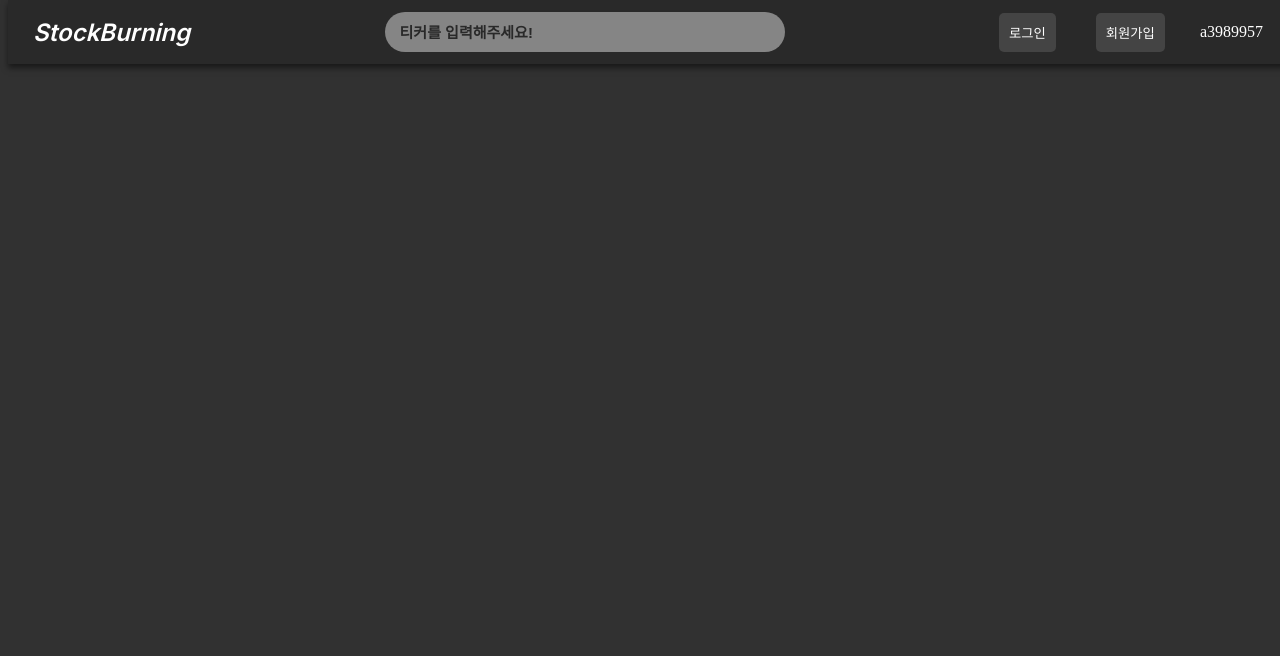
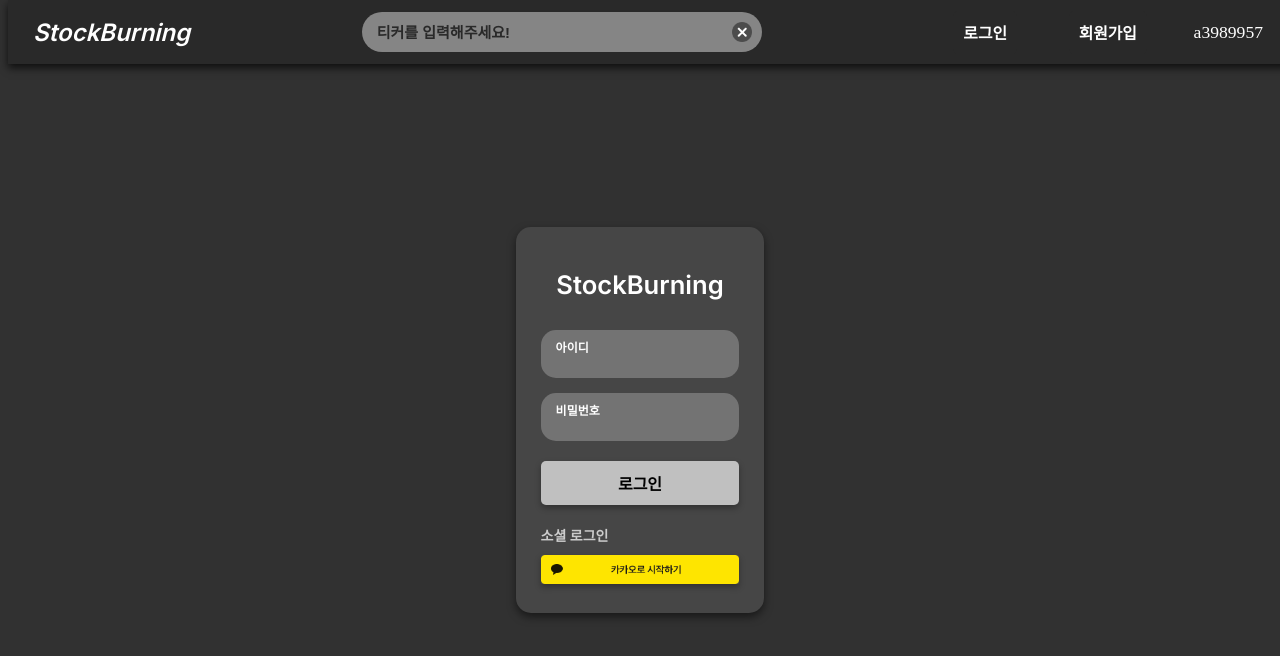
Before and after one commit to DongHun3946/stockBurning_frontend, a Vue app: page /login in a window 1280 px wide. Shown: the top 656 px of the page. Built offline with nearby package versions, Linux system fonts and the light colour scheme.

Commit message:
ADD : LoginForm.vue 로그인폼 생성

```diff
--- a/src/components/HotSearch.vue
+++ b/src/components/HotSearch.vue
@@ -3,12 +3,40 @@
     <div class="header">
       <h2>검색량 급상승한 티커</h2>
     </div>
+    <div class="content">
+      <ul>
+        <li v-for="(count, ticker) in mostSearchedTickers" :key="ticker">
+          {{ ticker }}: {{ count }}회
+        </li>
+      </ul>
+    </div>
   </div>
 </template>
 
 <script>
+import axios from 'axios';
+
 export default {
-  name: 'HotSearch'
+  name: 'HotSearch',
+  data() {
+    return {
+      mostSearchedTickers: [],
+    };
+  },
+  mounted() {
+    this.fetchMostSearchedTickers();
+  },
+  methods: {
+    fetchMostSearchedTickers() {
+      axios.get(`http://localhost:8081/api/most-searched-tickers`)
+        .then(response => {
+          this.mostSearchedTickers = response.data;
+        })
+        .catch(error => {
+          console.error("가장 많이 검색된 티커를 가져오던 중 에러 발생 : ", error);
+        })
+    }
+  },
 };
 </script>
 
--- a/src/components/TopNav.vue
+++ b/src/components/TopNav.vue
@@ -1,31 +1,32 @@
 <template>
-  <link
-    href="https://fonts.googleapis.com/css2?family=Inter:wght@400;600&display=swap"
-    rel="stylesheet"
-  />
+  <link href="https://fonts.googleapis.com/css2?family=Inter:wght@400;600&display=swap" rel="stylesheet" />
   <div class="navbar">
+
     <div class="navbar-left">
       <button class="home-button" @click="goToHome">StockBurning</button>
     </div>
+
     <div class="navbar-center">
-      <input
-        type="text"
-        placeholder="티커를 입력해주세요!"
-        class="search-input"
-        v-model="ticker"
-        @input="handleTickerInput"
-        @keyup.enter="fetchStockInfo"
-      />
+      <div class="search-container">
+        <input type="text"
+          placeholder="티커를 입력해주세요!"
+          class="search-input"
+          v-model="ticker"
+          @input="handleTickerInput"
+          @keyup.enter="fetchStockInfo" />
+        <img src="/imgs/delete.png"
+          alt="Clear"
+          class="clear-icon"
+          @click="clearTicker" />
+      </div>
       <ul v-if="suggestions.length > 0" class="suggestions-list">
-        <li
-          v-for="suggestion in suggestions"
-          :key="suggestion.id"
-          @click="selectSuggestion(suggestion)"
-        >
+        <li v-for="suggestion in suggestions" :key="suggestion.id" @click="selectSuggestion(suggestion)">
           {{ suggestion.stockSymbol }}
         </li>
       </ul>
     </div>
+
+
     <div class="navbar-right">
       <button class="nav-button" @click="goToLogin">로그인</button>
       <button class="nav-button" @click="goToSignup">회원가입</button>
@@ -33,6 +34,7 @@
         <span>a3989957</span>
       </div>
     </div>
+
   </div>
 </template>
 
@@ -72,12 +74,22 @@
       const input = event.target.value.toUpperCase().replace(/[^A-Z]/g, "");
       this.ticker = input;
       this.fetchStockSuggestions();
+
     },
     fetchStockInfo() {
       this.$store.dispatch("fetchStockInfo", this.ticker); // Vuex 액션 호출
     },
-    goToHome() {   // 홈 페이지로 이동
-      this.$router.push("/");
+    clearTicker() {
+      this.ticker = ""; // x 아이콘 클릭 시 ticker 값을 초기화
+    },
+    goToHome() {
+      if(this.$route.path !== "/"){
+        this.$router.push("/").catch(error =>{
+          console.error(error);
+        })
+      }
+      else
+        window.location.reload(); //새로고침
     },
     goToLogin() {
       this.$router.push("/login");
@@ -92,6 +104,112 @@
 <style scoped>
 * {
   box-sizing: border-box;
+}
+
+.navbar {
+  display: flex;
+  justify-content: space-between;
+  align-items: center;
+  padding: 5px 25px;
+  /*위 아래 5px 여백, 왼쪽 오른쪽 25px 여백*/
+  top: 0;
+  background-color: #292929;
+  color: white;
+  box-shadow: 0 4px 8px rgba(0, 0, 0, 0.7);
+  position: fixed;
+  width: 100%;
+  height: 8vh;
+  z-index: 1000;
+}
+
+.home-button {
+  font-size: 24px;
+  color: white;
+  background-color: transparent;
+  border: none;
+  cursor: pointer;
+  text-align: left;
+  padding: 0;
+  font-family: 'Inter', sans-serif;
+  font-weight: 600;
+  font-style: italic;
+}
+
+.navbar-center {
+  flex-grow: 1;
+  display: flex;
+  justify-content: center;
+  position: relative;
+}
+
+.navbar-right {
+  display: flex;
+  align-items: center;
+  font-size: 1.1em;
+}
+
+.nav-button {
+  background-color: #292929;
+  border: none;
+  color: white;
+  padding: 10px;
+  font-size: 0.9em;
+  font-weight: bold;
+  margin-left: 20px;
+  margin-right: 2em;
+  cursor: pointer;
+  border-radius: 5px;
+}
+
+.nav-button:hover {
+  background-color: #555;
+}
+
+.user-id {
+  margin-left: 15px;
+}
+
+.clear-icon {
+  position: absolute;
+  top: 50%;  /* 검색창 중앙 정렬 */
+  right: 10px; /* 오른쪽 끝에서 약간 여백 */
+  transform: translateY(-50%);
+  width: 20px;
+  height: 20px;
+  cursor: pointer;
+}
+
+.search-container {
+  position: relative;
+  width: 400px; /* 검색창과 동일한 너비 */
+}
+.search-input {
+  width: 100%; /* 부모 요소인 search-container 너비에 맞춤 */
+  height: 40px;
+  padding: 15px;
+  padding-right: 45px; /* Clear 아이콘이 겹치지 않도록 여백 추가 */
+  background-color: #858585;
+  border-radius: 25px;
+  border: none;
+  font-family: 'Inter', sans-serif;
+  font-size: 15px;
+  font-weight: bold;
+  caret-color: #292929;
+  transition: all 0.3s ease;
+}
+
+.search-input::placeholder {
+  font-family: 'MyFont', sans-serif;
+  font-weight: 600;
+  font-size: 15px;
+  color: #292929;
+}
+
+.search-input:focus {
+  outline: none;
+  width: 410px;
+  height: 45px;
+  background-color: #818181;
 }
 
 .suggestions-list {
@@ -140,87 +258,4 @@
     background: #5a5a5a;
   }
 }
-
-.navbar {
-  display: flex;
-  justify-content: space-between;
-  align-items: center;
-  padding: 5px 25px;
-  top: 0;
-  background-color: #292929;
-  color: white;
-  box-shadow: 0 4px 6px rgba(0, 0, 0, 0.5);
-  position: fixed;
-  width: 100%;
-  height: 8%;
-  z-index: 1000;
-}
-
-.home-button {
-  font-size: 24px;
-  color: white;
-  background-color: transparent;
-  border: none;
-  cursor: pointer;
-  text-align: left;
-  padding: 0;
-  font-family: 'Inter', sans-serif;
-  font-weight: 600;
-  font-style: italic;
-}
-
-.navbar-center {
-  flex-grow: 1;
-  display: flex;
-  justify-content: center;
-  position: relative;
-}
-
-.search-input {
-  width: 400px;
-  height: 40px;
-  padding: 15px;
-  background-color: #858585;
-  border-radius: 25px;
-  border: none;
-  font-family: 'Inter', sans-serif;
-  font-size: 15px;
-  font-weight: bold;
-  caret-color: #292929;
-}
-
-.search-input::placeholder {
-  font-family: 'MyFont', sans-serif;
-  font-weight: 600;
-  font-size: 15px;
-  color: #292929;
-}
-
-.search-input:focus {
-  outline: none;
-}
-
-.navbar-right {
-  display: flex;
-  align-items: center;
-}
-
-.nav-button {
-  background-color: #444;
-  border: none;
-  color: white;
-  padding: 10px;
-  margin-left: 20px;
-  margin-right: 20px;
-  cursor: pointer;
-  border-radius: 5px;
-}
-
-.nav-button:hover {
-  background-color: #555;
-}
-
-.user-id {
-  margin-left: 15px;
-}
 </style>
--- /dev/null
+++ b/src/components/forms/LoginForm.vue
@@ -0,0 +1,129 @@
+<template>
+    <div class="login-container">
+      <div class="login-form">
+        <h1 class="form-title">StockBurning</h1>
+        <input type="text"
+            placeholder="아이디"
+            class="form-input"
+            v-model="username" />
+        <input type="password"
+            placeholder="비밀번호"
+            class="form-input"
+            v-model="password" />
+        <button class="login-button" @click="login">로그인</button>
+        <p class="social-login-text">소셜 로그인</p>
+        <img src="/imgs/kakao_login_medium_wide.png"
+            alt="Kakao Img"
+            class="kakao-button" />
+      </div>
+    </div>
+  </template>
+
+  <script>
+  export default {
+    name: "LoginForm",
+    data() {
+      return {
+        username: "",
+        password: "",
+      };
+    },
+    methods: {
+      login() {
+        // 로그인 로직 처리
+        console.log("아이디:", this.username, "비밀번호:", this.password);
+      },
+      kakaoLogin() {
+        // 카카오 로그인 로직 처리
+        console.log("카카오 로그인을 시도합니다.");
+      },
+    },
+  };
+  </script>
+
+  <style scoped>
+  * {
+    box-sizing: border-box;
+  }
+  .login-container {
+    display: flex;
+    justify-content: center; /* 수평 가운데 */
+    align-items: center;    /* 수직 가운데 */
+    height: 100%;
+    width: 100%;
+
+  }
+
+  .login-form {
+    background-color: #464646;
+    padding: 25px;
+    border-radius: 15px;
+    text-align: center;
+    width: 20%;
+    box-shadow: 0 4px 8px rgba(0, 0, 0, 0.5);
+  }
+
+  .form-title {
+    font-family: 'Inter', sans-serif;
+    font-size: 1.6em;
+    font-weight: 600;
+    color: #ffffff;
+    margin-bottom: 15px;
+  }
+
+  .form-input {
+    background-color: #737373;
+    width: 100%;
+    height: 3em;
+    margin-top: 15px;
+    padding-left: 15px;
+    border-radius: 15px;
+    font-size: 16px;
+    font-weight: bold;
+    color: #2b2b2b;
+    border: none;
+    caret-color: #3b3b3b; /* 커서 깜빡이는 색상 */
+  }
+
+  .form-input:focus {
+    outline: none;
+    padding-left: 15px;
+  }
+
+  .form-input::placeholder {
+    color: #ffffff;
+    font-size: 0.75em;
+    font-family: 'Inter', sans-serif;
+    font-weight: bold;
+    transform: translateY(-7px);
+  }
+  .login-button {
+    width: 100%;
+    padding: 10px;
+    margin-top: 20px;
+    background-color: #c0c0c0;
+    border: none;
+    border-radius: 5px;
+    color: #000000;
+    font-weight: 600;
+    font-size: 16px;
+    cursor: pointer;
+    box-shadow: 0 3px 6px rgba(0, 0, 0, 0.3);
+  }
+
+  .social-login-text {
+    margin: 20px 0 10px;
+    font-size: 14px;
+    font-weight: bold;
+    text-align: left;
+    color: #cccccc;
+  }
+
+  .kakao-button {
+    width: 100%;
+    height: 100%;
+    cursor: pointer;
+    box-shadow: 0 3px 6px rgba(0, 0, 0, 0.3);
+  }
+
+  </style>
--- a/src/pages/LoginPage.vue
+++ b/src/pages/LoginPage.vue
@@ -1,18 +1,30 @@
 <template>
   <TopNav/>
-    <div>
-      <h2>로그인 페이지</h2>
+    <div class="content">
+      <LoginForm/>
     </div>
   </template>
 
 
   <script>
   import TopNav from '../components/TopNav.vue'
-
+  import LoginForm from '../components/forms/LoginForm.vue'
   export default {
     name: 'LoginPage',
     components:{
-      TopNav
+      TopNav,
+      LoginForm,
     }
   };
   </script>
+  <style scoped>
+  .content {
+    display: flex;
+    flex-direction: row;
+    gap: 10px;            /* 자식 간 간격 */
+    padding: 10px;
+    margin-top: 8vh;
+    height: calc(100vh - 8vh); /* 화면 높이에서 상단 네비게이션 제외한 영역 */
+  }
+
+  </style>
--- a/src/store/index.js
+++ b/src/store/index.js
@@ -22,6 +22,8 @@
         }
         commit('SET_STOCK_DATA', fetchedData);
 
+        //axios.post(`http://localhost:8081/api/sendTicker`, {ticker});
+
         const { data: updatedData } = await axios.post( // POST 요청으로 stockData 서버로 전송 및 업데이트된 데이터 수신
           `http://localhost:8081/scrape/stock/data`,
           {
```
Also changed, not shown: public/imgs/delete.png (added), public/imgs/kakao_login_medium_wide.png (added), src/components/forms/SignUpForm.vue (added).
